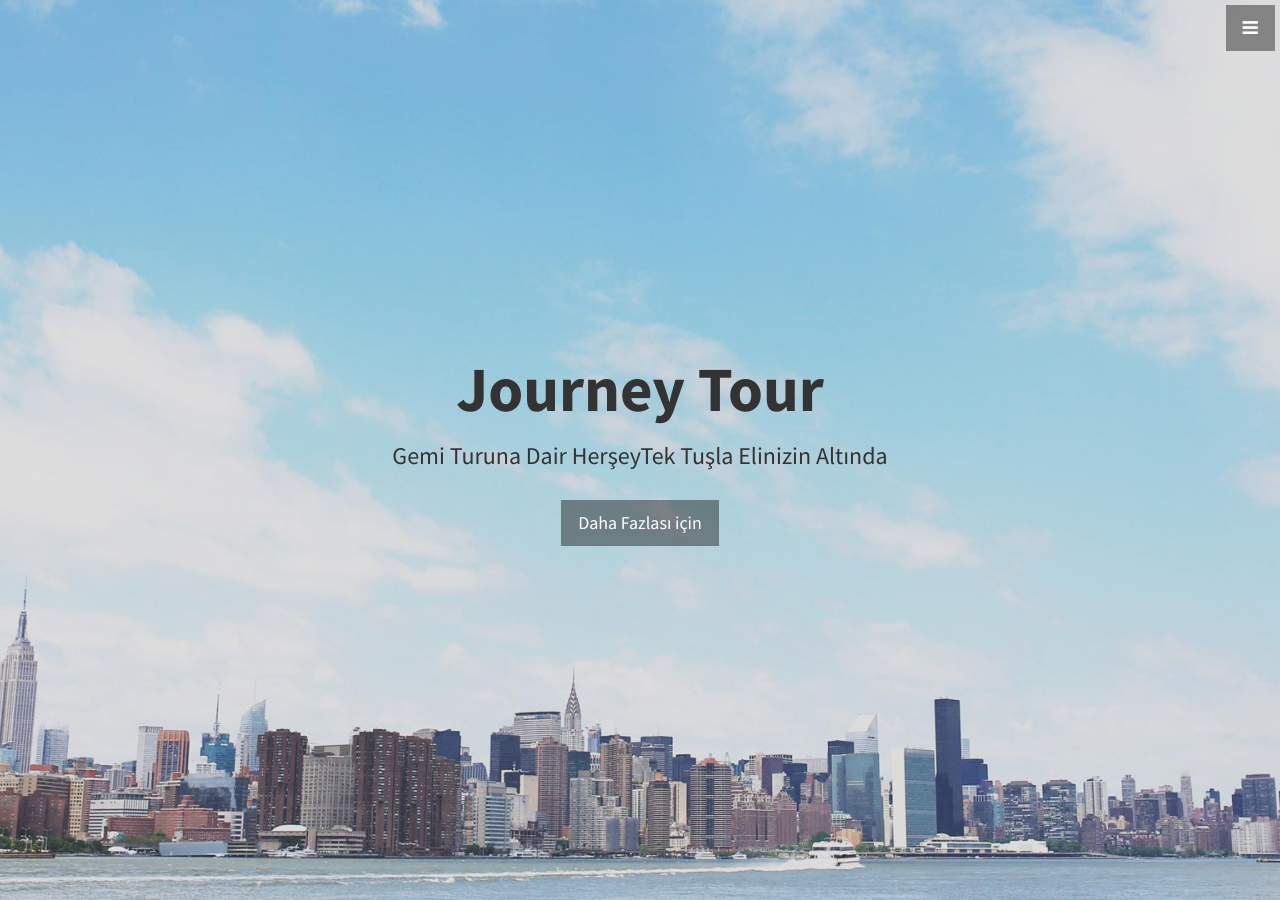
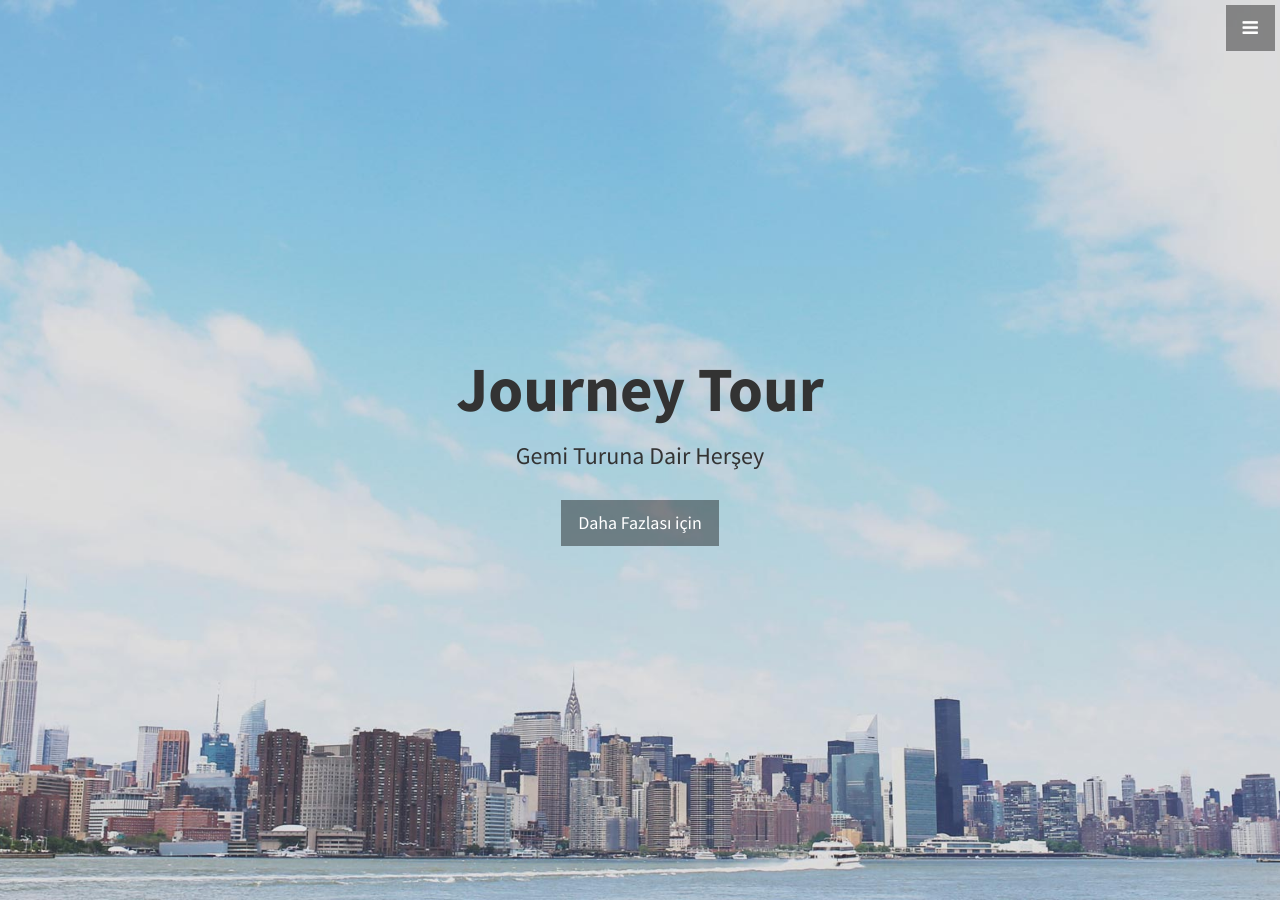
Before and after one commit to hilalvarol/hilalvarol.github.io, a Jekyll site: the page built from index.html, in a window 1280 px wide and 900 px high. Built offline with Jekyll 4.4.1, drawn with Linux system fonts in a browser that asks for light colours.

Commit message:
Update header.html

```diff
--- a/_includes/header.html
+++ b/_includes/header.html
@@ -1,7 +1,7 @@
 <header id="top" class="header">
   <div class="text-vertical-center">
     <h1>Journey Tour</h1>
-    <h3>Gemi Turuna Dair HerşeyTek Tuşla Elinizin Altında</h3>
+    <h3>Gemi Turuna Dair Herşey</h3>
     <br>
     <a href="#about" class="btn btn-dark btn-lg">Daha Fazlası için</a>
   </div>
```
